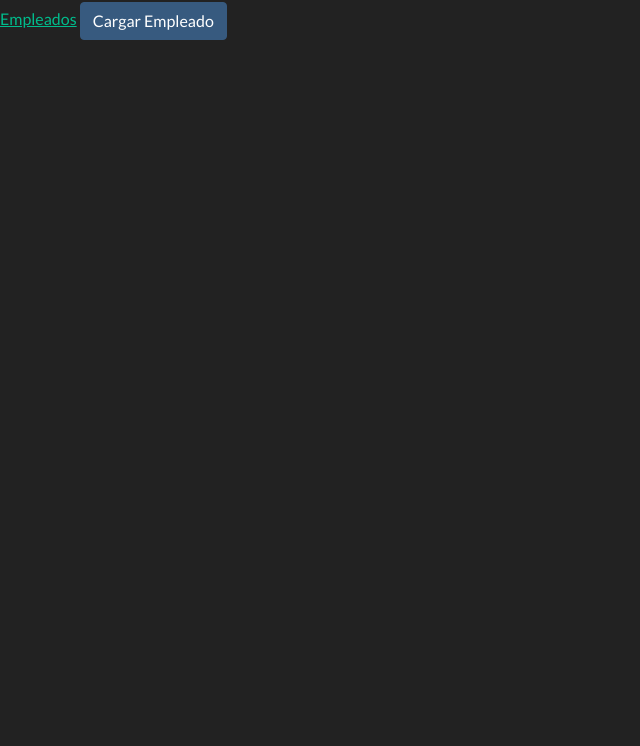
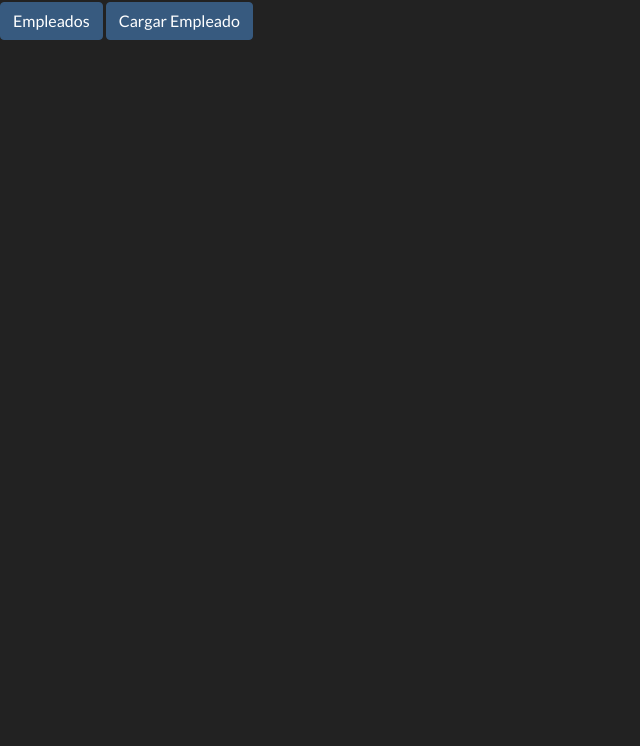
Before and after one commit to mauromamani/gestion-de-empleados, an Electron app: page src/pages/home/home.html in a window 800 px wide. Shown: the part 54-800 px from the top of the page, without its empty margins (0-640 px from the left). Drawn offline with Linux system fonts and the light colour scheme.

Commit message:
pulleando(?

```diff
--- a/src/pages/home/home.html
+++ b/src/pages/home/home.html
@@ -11,7 +11,7 @@
 
 <body>
   <h1>Home</h1>
-  <a href="../employees/employees.html">Empleados</a>
+  <a class="btn btn-primary" href="../employees/employees.html">Empleados</a>
   <a class="btn btn-primary" href="../employees/form.html" role="button">Cargar Empleado</a>
 </body>
 
```
Also changed, not shown: src/pages/employees/employees.html (+0 -1 lines).
